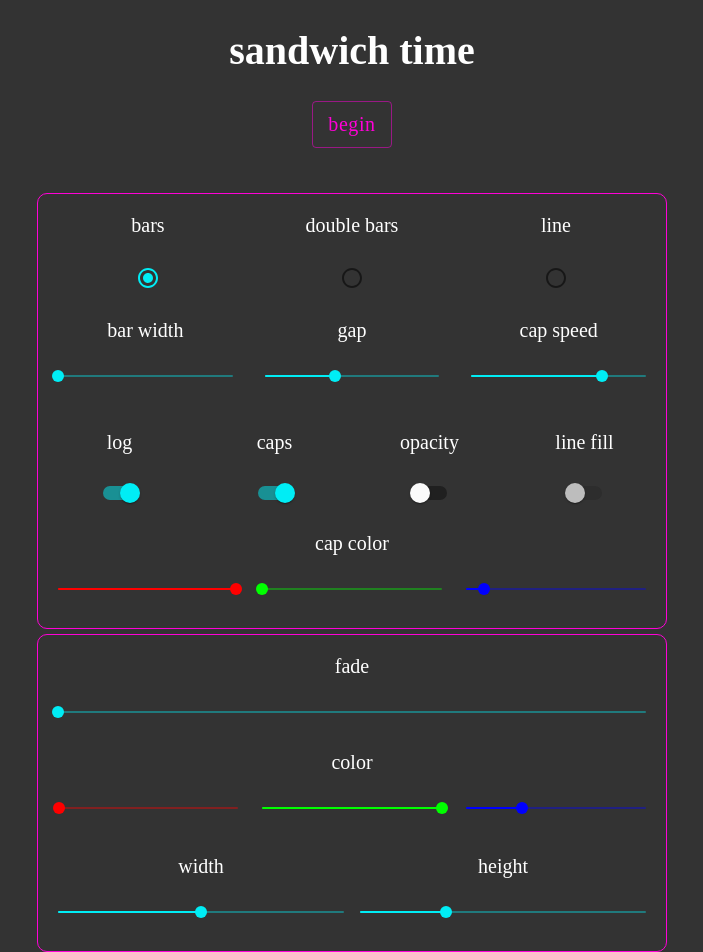
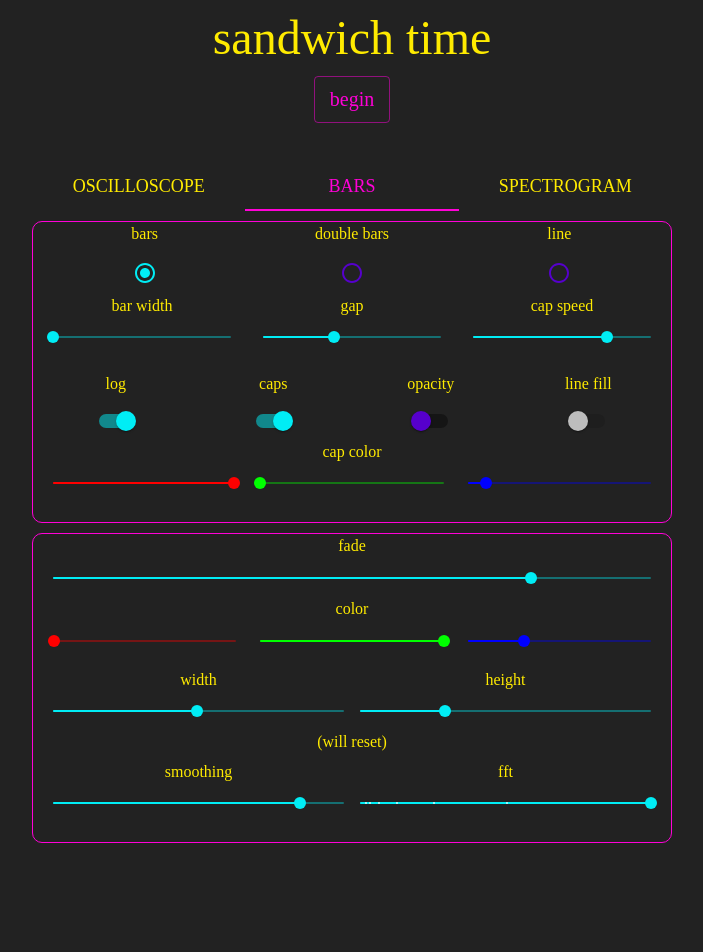
Before and after one commit to li-matthew/visualizer, a React (Create React App) app: page / in a window 1280 px wide. Shown: the top 952 px of the page, without its empty margins (288-991 px from the left). After the commit the page ends 863 px from the top, so only its background shows below. Built offline with nearby package versions, Linux system fonts and the light colour scheme; a web font is replaced by a local one.

Commit message:
added functionality

```diff
--- a/package.json
+++ b/package.json
@@ -5,6 +5,7 @@
   "private": true,
   "dependencies": {
     "@material-ui/core": "^4.11.4",
+    "@material-ui/lab": "^4.0.0-alpha.58",
     "@testing-library/jest-dom": "^5.11.4",
     "@testing-library/react": "^11.1.0",
     "@testing-library/user-event": "^12.1.10",
--- a/public/index.html
+++ b/public/index.html
@@ -9,12 +9,12 @@
       name="description"
       content="audio visualizer"
     />
-    <link rel="apple-touch-icon" href="%PUBLIC_URL%/logo192.png" />
+    <!-- <link rel="apple-touch-icon" href="%PUBLIC_URL%/logo192.png" /> -->
     <!--
       manifest.json provides metadata used when your web app is installed on a
       user's mobile device or desktop. See https://developers.google.com/web/fundamentals/web-app-manifest/
     -->
-    <link rel="manifest" href="%PUBLIC_URL%/manifest.json" />
+    <!-- <link rel="manifest" href="%PUBLIC_URL%/manifest.json" /> -->
     <!--
       Notice the use of %PUBLIC_URL% in the tags above.
       It will be replaced with the URL of the `public` folder during the build.
--- a/src/App.css
+++ b/src/App.css
@@ -3,6 +3,11 @@
   font-weight: normal;
   font-style: normal;
   src: url('./fonts/Art-nuvo.otf');
+}
+
+:root {
+  --font: #FFEB00;
+  --border: #FF01D7;
 }
 
 .App {
@@ -12,7 +17,7 @@
 }
 
 .title {
-  color: white;
+  color: var(--font);
 }
 
 .ControlBar {
@@ -26,7 +31,7 @@
 }
 
 .controlTitle {
-  color: white;
+  color: var(--font);
 }
 
 #butt {
@@ -51,9 +56,9 @@
   overflow: hidden;
   padding: 20px;
   padding-top: 0px;
-  border-color: #FF01D7;
+  border-color: var(--border);
   border-width: 1px;
   border-style: solid;
   border-radius: 10px;
-  margin: 5px;
+  margin-top: 10px;
 }
--- a/src/App.js
+++ b/src/App.js
@@ -14,11 +14,46 @@ const theme = createMuiTheme({
   palette: {
     primary: {
       main: '#FF01D7',
+      contrastText: '#FFEB00'
     },
     secondary: {
       main: '#00EDF5',
+    }
+  },
+  typography: {
+    fontFamily: 'Trip',
+    body1: {
+      color: "#FFEB00"
     },
+    h3: {
+      padding: 10
+    }
   },
+  overrides: {
+    MuiTab: {
+      textColorPrimary: {
+        color: '#FFEB00'
+      },
+      root: {
+        fontSize: 18
+      }
+    },
+    MuiSwitch: {
+      switchBase: {
+        color: '#5600CC'
+      }
+    },
+    MuiRadio: {
+      root: {
+        color: '#5600CC'
+      }
+    },
+    MuiSlider: {
+      mark: {
+        color: '#FFEB00'
+      }
+    }
+  }
 });
 
 // const spotify = new SpotifyWebApi({
@@ -64,12 +99,12 @@ const App = (props) => {
   return (
     <ThemeProvider theme={theme}>
       <div className="App">
-        <Typography class='title' variant='h1'>sandwich time</Typography>
+        <Typography className='title' variant='h3'>sandwich time</Typography>
         {/* {token ? <a>LOGGED IN</a> : <Login />}
       <Info spotify={spotify} /> */}
         <Header controlAudio={{ audio, toggleAudio }} />
         {audio ? <AudioAnalyser stream={audio} /> : ''}
-        <ControlBar />
+        <ControlBar controlAudio={{ audio, toggleAudio }} />
       </div>
     </ThemeProvider>
   );
--- a/src/AudioAnalyser.js
+++ b/src/AudioAnalyser.js
@@ -1,69 +1,54 @@
-import React, { useEffect, useRef, createRef, useLayoutEffect } from "react";
+import React, { useRef, useLayoutEffect } from "react";
 import AudioVisualiser from "./AudioVisualiser";
+import { smoothing, fft, tab } from './ControlBar';
 
 const AudioAnalyser = ({ stream }) => {
-  // const [oAudioData, setOAudioData] = React.useState(new Uint8Array(0));
-  // tick = tick.bind(this);
-  // const [bAudioData, setBAudioData] = React.useState(new Uint8Array(0));
   const [audioData, setAudioData] = React.useState(new Uint8Array(0));
 
   var audioContext = useRef(new AudioContext());
   var analyser = useRef();
-  // var dataArray = useRef();
   var source = useRef();
   var rafId = useRef();
 
   useLayoutEffect(() => {
     if (stream) {
       console.log("init stream");
+      audioContext.current.resume();
       analyser.current = audioContext.current.createAnalyser();
-      analyser.current.fftSize = 4096;
-      analyser.current.smoothingTimeConstant = 0.9;
-      // filter = audioContext.createBiquadFilter()
-      // filter.type = "lowpass"
-      // filter.frequency.value = 10000;
-      // filter.gain.value = 1;
-      // dataArray.current = new Uint8Array(analyser.current.frequencyBinCount);
-      // setOAudioData(new Uint8Array(analyser.current.fftSize));
-      // setBAudioData(new Uint8Array(analyser.current.fftSize));
+      analyser.current.fftSize = fft;
+      analyser.current.smoothingTimeConstant = smoothing;
       setAudioData(new Uint8Array(analyser.current.fftSize));
       source.current = audioContext.current.createMediaStreamSource(stream);
       source.current.connect(analyser.current);
-      // filter.connect(audioContext.destination)
-      // rafId.current = requestAnimationFrame(tick);
     } else {
       console.log("no stream");
     }
     return () => {
       console.log("cancel animation");
       cancelAnimationFrame(rafId.current);
-      analyser.current.disconnect();
-      source.current.disconnect();
+      audioContext.current.suspend();
+      // analyser.current.disconnect();
+      // source.current.disconnect();
     };
   }, [stream]);
 
   useLayoutEffect(() => {
     const tick = () => {
       var audioData = new Uint8Array(analyser.current.fftSize);
-      // analyser.current.getByteTimeDomainData(audioData);
-      analyser.current.getByteFrequencyData(audioData);
+      if (tab === 'oscilloscope') {
+        analyser.current.getByteTimeDomainData(audioData);
+      } else {
+        analyser.current.getByteFrequencyData(audioData);
+      }
       setAudioData(audioData)
-      // console.log('tick');
-      // var oAudioData = new Uint8Array(analyser.current.fftSize);
-      // var bAudioData = new Uint8Array(analyser.current.fftSize);
-      // analyser.current.getByteTimeDomainData(oAudioData);
-      // analyser.current.getByteFrequencyData(bAudioData);
-      // console.log(dataArray.current)
-      // setOAudioData(oAudioData);
-      // setBAudioData(bAudioData);
       rafId.current = requestAnimationFrame(tick);
     };
     rafId.current = requestAnimationFrame(tick);
   }, [])
   return (
-    <div class="Vis">
+    <React.Fragment>
       <AudioVisualiser audioData={audioData} />
-    </div>
+    </React.Fragment>
   );
 };
 
--- a/src/AudioVisualiser.js
+++ b/src/AudioVisualiser.js
@@ -1,14 +1,19 @@
-import React, { useEffect, useLayoutEffect, useRef } from 'react';
+import React, { useLayoutEffect, useRef } from 'react';
 // import { color } from './Info';
 import chroma from 'chroma-js'
 import {
   fade, color, width, height, thickness, gamma,
-  barWidth, gap, log, caps, opacity, capColor, capSpeed, type, lineFill
+  barWidth, gap, log, caps, opacity, capColor, capSpeed, type, lineFill, fft, tab
 } from './ControlBar'
 
 const AudioVisualiser = ({ audioData }) => {
   var createCanvas = React.createRef();
   var capYPositionArray = useRef([]);
+
+  var spectroScale = 1;
+  if (fft < 2048 && tab === 'spectrogram') {
+    spectroScale = 2048 / fft;
+  }
 
   useLayoutEffect(() => {
     if (audioData.length > 0) {
@@ -21,7 +26,6 @@ const AudioVisualiser = ({ audioData }) => {
     const height = canvas.height;
     const width = canvas.width;
     const context = canvas.getContext('2d');
-    console.log(type)
 
     var caprgb;
     if (caps) {
@@ -34,21 +38,28 @@ const AudioVisualiser = ({ audioData }) => {
       caprgb = caprgb.concat(")")
     }
 
-
     var rgb = 'rgb('
     rgb = rgb.concat(color[0])
-    for (var i = 1; i < 3; i++) {
+    for (var j = 1; j < 3; j++) {
       rgb = rgb.concat(", ")
-      rgb = rgb.concat(color[i])
+      rgb = rgb.concat(color[j])
     }
     rgb = rgb.concat(")")
-
-    context.fillStyle = 'rgba(51, 51, 51, ' + (1 - fade) + ')'
-    context.fillRect(0, 0, width, height)
-
-    // oscilloscope(height, width, context, rgb, thickness);
-    // spectro(canvas, height, width, context, rgb, gamma);
-    bars(height, width, context, rgb, barWidth, gap, log, caps, opacity, caprgb, capSpeed, type);
+    if (tab !== 'spectrogram') {
+      context.fillStyle = 'rgba(34, 34, 34, ' + (1 - fade) + ')'
+      context.fillRect(0, 0, width, height)
+    }
+    switch (tab) {
+      case 'oscilloscope':
+        oscilloscope(height, width, context, rgb, thickness);
+        break;
+      case 'bars':
+        bars(height, width, context, rgb, barWidth, gap, log, caps, opacity, caprgb, capSpeed, type);
+        break;
+      case 'spectrogram':
+        spectro(canvas, height, width, context, rgb, gamma);
+        break;
+    }
   }
 
   const oscilloscope = (height, width, context, rgb, thickness) => {
@@ -61,8 +72,8 @@ const AudioVisualiser = ({ audioData }) => {
     context.beginPath();
     for (const item of audioData) {
       // context.strokeStyle = hot(item).hex();
-      const y = (item / 255.0) * height / 4;
-      context.lineTo(x, y + height / 3);
+      const y = (item / 255.0) * height;
+      context.lineTo(x, y);
       x += sliceWidth;
     }
     context.stroke();
@@ -70,11 +81,10 @@ const AudioVisualiser = ({ audioData }) => {
 
   const bars = (height, width, context, rgb, barWidth, gap, log, caps, opacity, caprgb, capSpeed, type) => {
     const capArray = capYPositionArray.current;
-    var barWidth = barWidth;
-    var barHeight;
+    // var barWidth = barWidth;
     var xx = 0;
     var capHeight = 1;
-    var gap = gap;
+    // var gap = gap;
     var barNum = width / (barWidth + gap)
     var step = Math.pow(audioData.length, 1 / (barNum));
 
@@ -82,11 +92,11 @@ const AudioVisualiser = ({ audioData }) => {
     for (var i = 0; i < barNum; i++) {
       context.strokeStyle = rgb;
       context.lineWidth = 1;
-
+      var value;
       if (log) {
-        var value = audioData[Math.round(Math.pow(step, i))] * height / 255;
+        value = audioData[Math.round(Math.pow(step, i))] * height / 255;
       } else {
-        var value = audioData[i] * height / 255.0
+        value = audioData[i] * height / 255.0
       }
 
       // caps
@@ -112,21 +122,20 @@ const AudioVisualiser = ({ audioData }) => {
         };
       }
 
-
       //effect
       if (opacity) {
-        context.fillStyle = 'rgba' + rgb.substring(3, rgb.length - 1) + ',' + (value / 255.0) + ')';
+        context.fillStyle = 'rgba' + rgb.substring(3, rgb.length - 1) + ',' + (value / 255.0 - fade / 10) + ')';
       } else {
         context.fillStyle = rgb
       }
 
       //bars
-      if (type == 'doublebars') {
+      if (type === 'doublebars') {
         context.fillRect(i * (barWidth + gap) + gap, height / 2 - value / 2, barWidth, value / 2);
         context.fillRect(i * (barWidth + gap) + gap, height / 2, barWidth, value / 2);
-      } else if (type == 'bars') {
+      } else if (type === 'bars') {
         context.fillRect(i * (barWidth + gap) + gap, height - value, barWidth, value);
-      } else if (type == 'line') {
+      } else if (type === 'line') {
         context.lineTo(xx, height - value);
         xx += barWidth + gap
       }
@@ -157,7 +166,7 @@ const AudioVisualiser = ({ audioData }) => {
   }
 
   return (
-    <canvas width={window.innerWidth * width / 100.0} height={window.innerHeight * height / 100.0} ref={createCanvas} />
+    <canvas width={window.innerWidth * width / 100.0} height={window.innerHeight * (height / 100.0) / spectroScale} ref={createCanvas} />
   )
 }
 
--- a/src/Bars.js
+++ b/src/Bars.js
@@ -13,7 +13,6 @@ var lineFill = false;
 var capColor = [252, 0, 25];
 var capSpeed = 1;
 var type = 'bars'
-// var lineThickness = 1;
 
 const Bars = () => {
     const [capDisable, setCapDisable] = React.useState(false)
@@ -21,16 +20,17 @@ const Bars = () => {
     const [lineFillDisable, setLineFillDisable] = React.useState(true)
 
     return (
-        <div class='bars'>
+        // <div className='bars'>
+        <React.Fragment>
             <RadioGroup row defaultValue='bars' onChange={(event, value) => {
                 type = value;
-                if (value == 'doublebars') {
+                if (value === 'doublebars') {
                     setCapDisable(true)
                     setOpacityDisable(false)
                     setLineFillDisable(true)
                     caps = false;
                     lineFill = false;
-                } else if (value == 'line') {
+                } else if (value === 'line') {
                     setCapDisable(true)
                     caps = false;
                     setOpacityDisable(true)
@@ -45,22 +45,22 @@ const Bars = () => {
             }}>
                 <Grid container spacing={3}>
                     <Grid item xs>
-                        <Typography class="controlTitle" id='barRadio' gutterBottom color='inherit'>bars</Typography>
+                        <Typography className="controlTitle" id='barRadio' gutterBottom>bars</Typography>
                         <FormControlLabel value="bars" control={<Radio />} labelPlacement='top' />
                     </Grid>
                     <Grid item xs>
-                        <Typography class="controlTitle" id='doubleBarRadio' gutterBottom color='inherit'>double bars</Typography>
+                        <Typography className="controlTitle" id='doubleBarRadio' gutterBottom>double bars</Typography>
                         <FormControlLabel value="doublebars" control={<Radio />} labelPlacement='top' />
                     </Grid>
                     <Grid item xs>
-                        <Typography class="controlTitle" id='lineRadio' gutterBottom color='inherit'>line</Typography>
+                        <Typography className="controlTitle" id='lineRadio' gutterBottom>line</Typography>
                         <FormControlLabel value="line" control={<Radio />} labelPlacement='top' />
                     </Grid>
                 </Grid>
             </RadioGroup>
             <Grid container spacing={4}>
                 <Grid item xs>
-                    <Typography class="controlTitle" id='barWidth' gutterBottom color='inherit'>bar width</Typography>
+                    <Typography className="controlTitle" id='barWidth' gutterBottom>bar width</Typography>
                     <Slider id='barWidth'
                         min={1}
                         max={50}
@@ -74,7 +74,7 @@ const Bars = () => {
                     />
                 </Grid>
                 <Grid item xs>
-                    <Typography class="controlTitle" id='gap' gutterBottom color='inherit'>gap</Typography>
+                    <Typography className="controlTitle" id='gap' gutterBottom>gap</Typography>
                     <Slider id='gap'
                         min={0}
                         max={25}
@@ -88,7 +88,7 @@ const Bars = () => {
                     />
                 </Grid>
                 <Grid item xs>
-                    <Typography class="controlTitle" id='capSpeed' gutterBottom color='inherit'>cap speed</Typography>
+                    <Typography className="controlTitle" id='capSpeed' gutterBottom>cap speed</Typography>
                     <Slider id='capSpeed'
                         min={0.25}
                         max={1.25}
@@ -101,24 +101,10 @@ const Bars = () => {
                         }}
                     />
                 </Grid>
-                {/* <Grid item xs>
-                    <Typography class="controlTitle" id='lineThickness' gutterBottom color='inherit'>line thickness</Typography>
-                    <Slider id='lineThickness'
-                        min={0}
-                        max={10}
-                        step={0.1}
-                        defaultValue={1}
-                        valueLabelDisplay='auto'
-                        color='secondary'
-                        onChange={(event, value) => {
-                            lineThickness = value;
-                        }}
-                    />
-                </Grid> */}
             </Grid>
             <Grid container spacing={4}>
                 <Grid item xs>
-                    <Typography class="controlTitle" id='log' gutterBottom color='inherit'>log</Typography>
+                    <Typography className="controlTitle" id='log' gutterBottom>log</Typography>
                     <Switch id='log'
                         defaultChecked={true}
                         inputProps={{ 'aria-label': 'secondary checkbox' }}
@@ -128,7 +114,7 @@ const Bars = () => {
                     />
                 </Grid>
                 <Grid item xs>
-                    <Typography class="controlTitle" id='caps' gutterBottom color='inherit'>caps</Typography>
+                    <Typography className="controlTitle" id='caps' gutterBottom>caps</Typography>
                     <Switch id='caps'
                         defaultChecked={true}
                         disabled={capDisable}
@@ -139,7 +125,7 @@ const Bars = () => {
                     />
                 </Grid>
                 <Grid item xs>
-                    <Typography class="controlTitle" id='opacity' gutterBottom color='inherit'>opacity</Typography>
+                    <Typography className="controlTitle" id='opacity' gutterBottom>opacity</Typography>
                     <Switch id='opacity'
                         defaultChecked={false}
                         disabled={opacityDisable}
@@ -150,7 +136,7 @@ const Bars = () => {
                     />
                 </Grid>
                 <Grid item xs>
-                    <Typography class="controlTitle" id='lineFill' gutterBottom color='inherit'>line fill</Typography>
+                    <Typography className="controlTitle" id='lineFill' gutterBottom>line fill</Typography>
                     <Switch id='lineFill'
                         defaultChecked={false}
                         disabled={lineFillDisable}
@@ -161,8 +147,8 @@ const Bars = () => {
                     />
                 </Grid>
             </Grid>
-            <Typography class="controlTitle" gutterBottom color='inherit'>cap color</Typography>
-            <div class='capColor'>
+            <Typography className="controlTitle" gutterBottom>cap color</Typography>
+            <div className='capColor'>
                 <Grid container spacing={3}>
                     <Grid item xs>
                         <Slider id='red'
@@ -205,7 +191,8 @@ const Bars = () => {
                     </Grid>
                 </Grid>
             </div>
-        </div>
+           </React.Fragment>
+        // </div>
     )
 }
 
--- a/src/ControlBar.js
+++ b/src/ControlBar.js
@@ -1,5 +1,5 @@
 import React from 'react';
-import { Slider, Typography, Grid, Accordion, AccordionSummary, AccordionDetails } from '@material-ui/core'
+import { Slider, Typography, Grid, AppBar, Tabs, Tab } from '@material-ui/core'
 import Oscilloscope from './Oscilloscope'
 import { thickness } from './Oscilloscope'
 import Spectrogram from './Spectrogram'
@@ -7,35 +7,91 @@ import { gamma } from './Spectrogram'
 import Bars from './Bars'
 import { barWidth, gap, log, caps, opacity, lineFill, capColor, capSpeed, type } from './Bars'
 
-var fade = 0;
+var fade = 0.8;
 var color = [1, 255, 79];
-var select = 'left'
 var width = 50;
 var height = 30;
+var smoothing = 0.85;
+var fft = 4096;
+var tab = 'bars'
 
-const ControlBar = () => {
+const fftSizes = [
+  { value: 64 },
+  { value: 128 },
+  { value: 256 },
+  { value: 512 },
+  { value: 1024 },
+  { value: 2048 },
+  { value: 4096 }
+];
+
+const ControlBar = ({ controlAudio }) => {
+  const [currentTab, setCurrentTab] = React.useState('bars');
+  const [fadeDisable, setFadeDisable] = React.useState(false);
+  const [smoothingDisable, setSmoothingDisable] = React.useState(false);
+  // const reset = () => {
+  //   controlAudio.toggleAudio();
+  //   controlAudio.toggleAudio();
+  // }
+
+  const currentControls = () => {
+    switch (currentTab) {
+      case 'oscilloscope':
+        return <Oscilloscope />;
+      case 'bars':
+        return <Bars />;
+      case 'spectrogram':
+        return <Spectrogram />;
+    }
+  }
+
   return (
-    <div class='ControlBar'>
-      {/* <Oscilloscope /> */}
-      {/* <Spectrogram /> */}
-      <div class='controlCard'>
-        <Bars />
+    <div className='ControlBar'>
+      <Tabs
+        variant='fullWidth'
+        textColor='primary'
+        indicatorColor='primary'
+        value={currentTab}
+        onChange={(event, value) => {
+          setCurrentTab(value);
+          tab = value;
+          if (value === 'spectrogram') {
+            setFadeDisable(true)
+            setSmoothingDisable(false)
+          } else if (value === 'oscilloscope') {
+            setFadeDisable(false)
+            setSmoothingDisable(true)
+          } else {
+            setFadeDisable(false)
+            setSmoothingDisable(false)
+          }
+          if (controlAudio.audio) {
+                    controlAudio.toggleAudio();
+                  }
+        }}>
+        <Tab value="oscilloscope" label="oscilloscope" />
+        <Tab value="bars" label="bars" />
+        <Tab value="spectrogram" label="spectrogram" />
+      </Tabs>
+      <div className='controlCard'>
+        {currentControls()}
       </div>
-      <div class='controlCard'>
-        <Typography class="controlTitle" gutterBottom color='inherit'>fade</Typography>
+      <div className='controlCard'>
+        <Typography className="controlTitle" gutterBottom>fade</Typography>
         <Slider id='fade'
           min={0}
           max={1}
           step={0.01}
-          defaultValue={0}
+          disabled={fadeDisable}
+          defaultValue={0.8}
           valueLabelDisplay='auto'
           color='secondary'
           onChange={(event, value) => {
             fade = value;
           }}
         />
-        <Typography class="controlTitle" gutterBottom color='inherit'>color</Typography>
-        <div class='color'>
+        <Typography className="controlTitle" gutterBottom>color</Typography>
+        <div className='color'>
           <Grid container spacing={3}>
             <Grid item xs>
               <Slider id='red'
@@ -78,13 +134,12 @@ const ControlBar = () => {
             </Grid>
           </Grid>
         </div>
-        <div class='dimensions'>
+        <div className='dimensions'>
           <Grid container spacing={2}>
             <Grid item xs>
-              <Typography class="controlTitle" id='width' gutterBottom color='inherit'>width</Typography>
-
+              <Typography className="controlTitle" id='width' gutterBottom>width</Typography>
               <Slider id='width'
-                min={0}
+                min={1}
                 max={100}
                 step={0.1}
                 defaultValue={50}
@@ -96,9 +151,9 @@ const ControlBar = () => {
               />
             </Grid>
             <Grid item xs>
-              <Typography class="controlTitle" id='height' gutterBottom color='inherit'>height</Typography>
+              <Typography className="controlTitle" id='height' gutterBottom>height</Typography>
               <Slider id='height'
-                min={0}
+                min={1}
                 max={100}
                 step={0.1}
                 defaultValue={30}
@@ -111,6 +166,48 @@ const ControlBar = () => {
             </Grid>
           </Grid>
         </div>
+        <Typography className="controlTitle" gutterBottom>(will reset)</Typography>
+        <div className='analyser'>
+          <Grid container spacing={2}>
+            <Grid item xs>
+              <Typography className="controlTitle" id='smoothing' gutterBottom>smoothing</Typography>
+              <Slider id='smoothing'
+                min={0}
+                max={1}
+                step={0.01}
+                disabled={smoothingDisable}
+                defaultValue={0.85}
+                valueLabelDisplay='auto'
+                color='secondary'
+                onChangeCommitted={(event, value) => {
+                  smoothing = value;
+                  if (controlAudio.audio) {
+                    controlAudio.toggleAudio();
+                  }
+                }}
+              />
+            </Grid>
+            <Grid item xs>
+              <Typography className="controlTitle" id='fft' gutterBottom>fft</Typography>
+              <Slider id='fft'
+                min={0}
+                max={4096}
+                step={null}
+                defaultValue={4096}
+                aria-labelledby='discrete-slider-restrict'
+                marks={fftSizes}
+                valueLabelDisplay='auto'
+                color='secondary'
+                onChangeCommitted={(event, value) => {
+                  fft = value;
+                  if (controlAudio.audio) {
+                    controlAudio.toggleAudio();
+                  }
+                }}
+              />
+            </Grid>
+          </Grid>
+        </div>
       </div>
     </div>
   );
@@ -118,7 +215,7 @@ const ControlBar = () => {
 
 export {
   color, width, height, thickness, fade, gamma,
-  barWidth, gap, log, caps, opacity, lineFill, capColor, capSpeed, type
+  barWidth, gap, log, caps, opacity, lineFill, capColor, capSpeed, type, smoothing, fft, tab
 };
 
 export default ControlBar
--- a/src/Header.js
+++ b/src/Header.js
@@ -3,7 +3,7 @@ import { Button } from '@material-ui/core'
 
 const Header = ({ controlAudio }) => {
     return (
-        <div class="Header">
+        <div className="Header">
             <Button
                 id='butt'
                 variant='outlined'
--- a/src/Spectrogram.js
+++ b/src/Spectrogram.js
@@ -5,8 +5,8 @@ var gamma = 1;
 
 const Spectrogram = () => {
     return (
-        <div>
-            <Typography class="controlTitle" gutterBottom color='inherit'>gamma</Typography>
+        <React.Fragment>
+            <Typography className="controlTitle" gutterBottom>gamma</Typography>
             <Slider id='thickness'
                 min={0}
                 max={5}
@@ -18,7 +18,7 @@ const Spectrogram = () => {
                     gamma = value;
                 }}
             />
-        </div>
+        </React.Fragment>
     )
 }
 
--- a/src/index.css
+++ b/src/index.css
@@ -3,7 +3,7 @@ body {
   padding: 0;
   font-family: Helvetica, Arial, sans-serif;
   display: grid;
-  background: #333333;
+  background: #222222;
 }
 
 a {
```
Also changed, not shown: src/Oscilloscope.js (+3 -4 lines), 2 other files (tests, documents, lock files or other folders).
